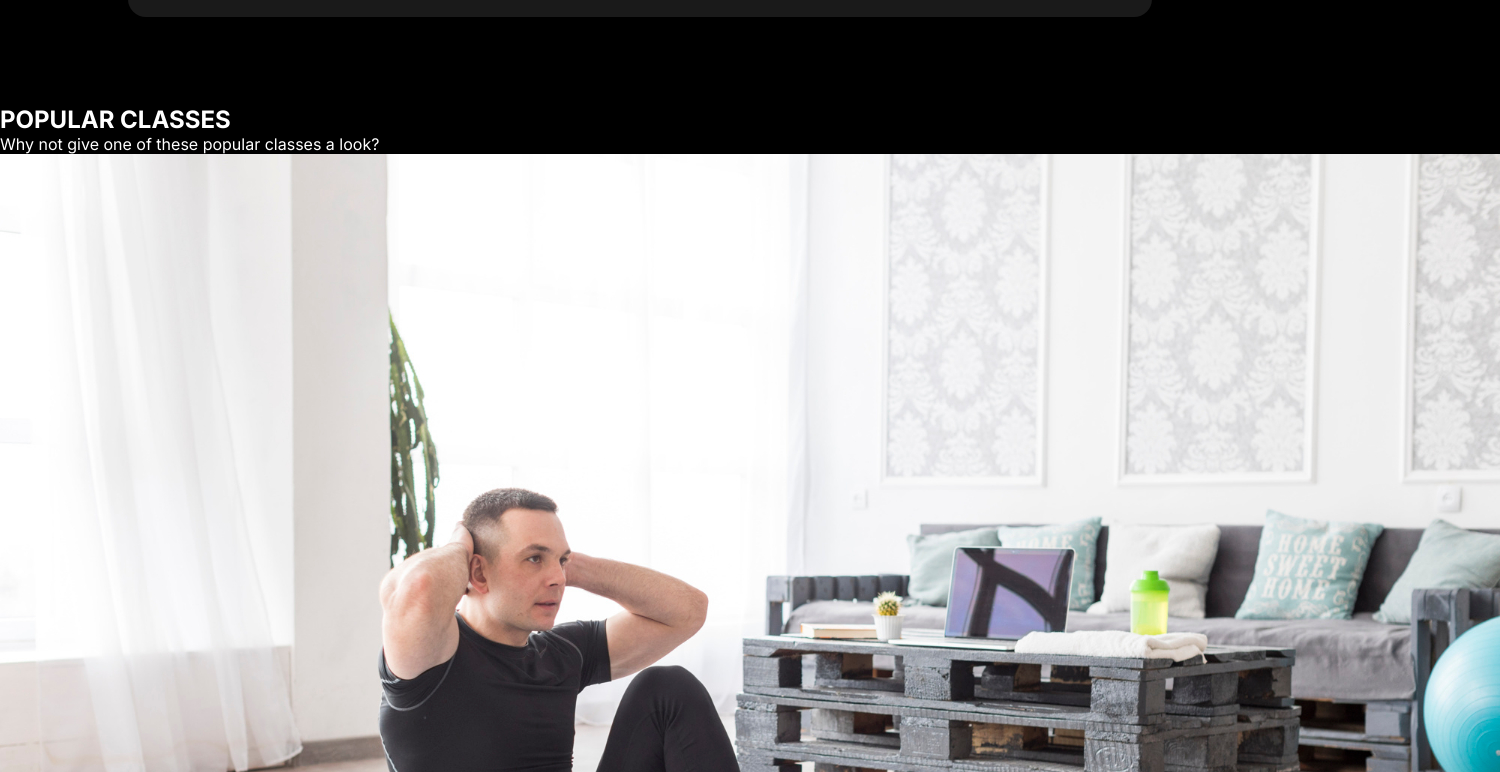
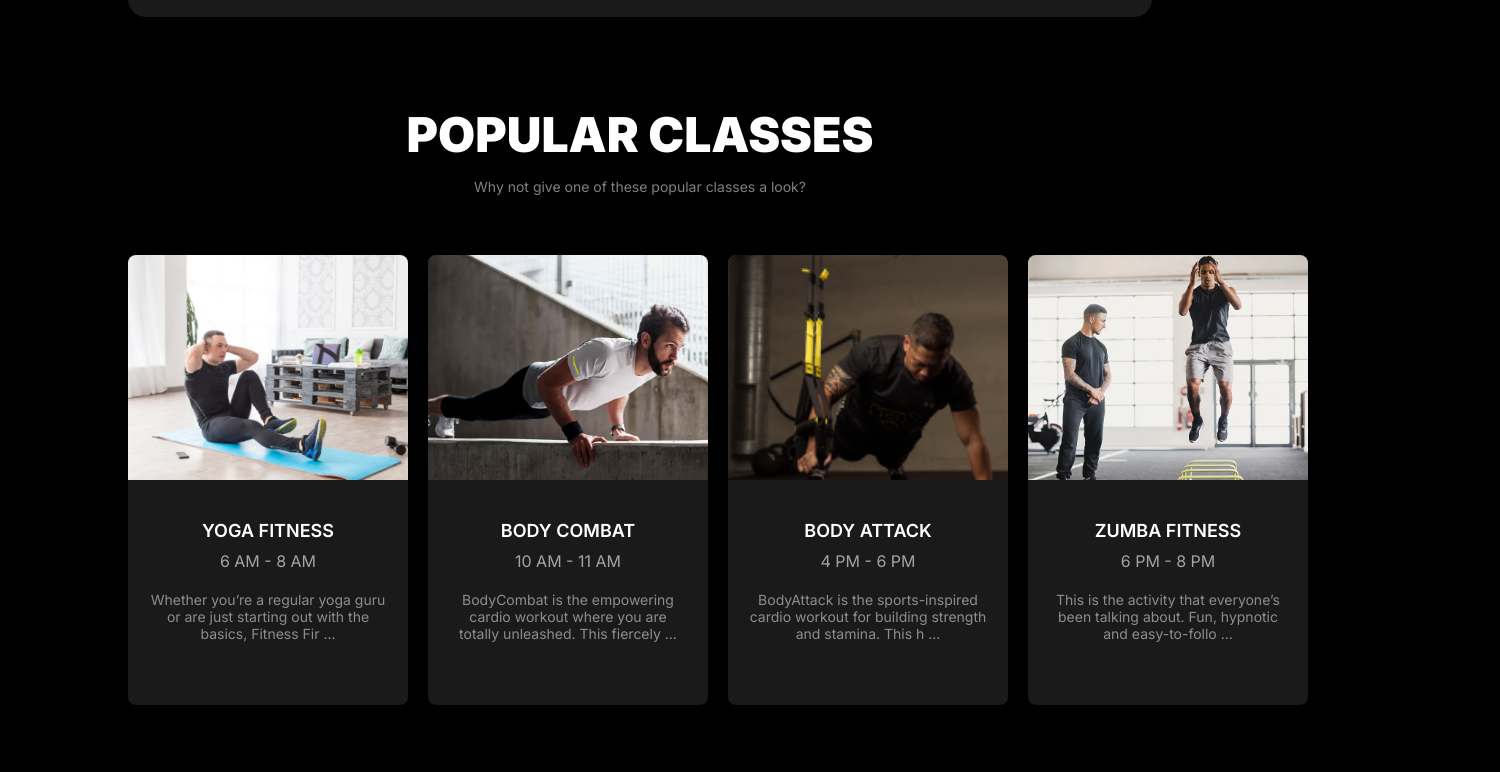
Before and after one commit to hkrobinbrother/Assigment-02, a plain HTML site: page index.html in a window 1280 px wide. Shown: the part 3628-4400 px from the top of the page, 1500 px wide, since content can reach past the window. Drawn offline with Linux system fonts and the light colour scheme; a web font is replaced by a local one.

Commit message:
add all of my code

```diff
--- a/index.html
+++ b/index.html
@@ -250,16 +250,16 @@
             </div>
         </section>
  <!--  -----------------------our classes section --------------------- -->
-     <section class="our-classes-section">
-                <div class="class-section-tittle">
+     <section class="our-classes-container">
+                <div class="class-section-content">
                     <h1>POPULAR CLASSES</h1>
                     <p>Why not give one of these popular classes a look?</p>
                 </div>
-                <div class="our-class">
-                    <div class="class-routin">
-                        <div class="sub-routin">
+                <div class="class-our">
+                    <div class="routin-class">
+                        <div class="routin-sub">
                             <img src="./images/exercise6.jpg" alt="">
-                            <div class="routin-content">
+                            <div class="routin-container">
                                 <h1>YOGA FITNESS</h1>
                                 <h4>6 AM - 8 AM</h4>
                                 <p>Whether you’re a regular yoga guru or are just starting out with the basics, Fitness Fir
@@ -268,10 +268,10 @@
                             </div>
                         </div>
                     </div>
-                    <div class="class-routin">
-                        <div class="sub-routin">
+                    <div class="routin-class">
+                        <div class="routin-sub">
                             <img src="./images/exercise2.png" alt="">
-                            <div class="routin-content">
+                            <div class="routin-container">
                                 <h1>BODY COMBAT</h1>
                                 <h4>10 AM - 11 AM</h4>
                                 <p>BodyCombat is the empowering cardio workout where you are totally unleashed. This
@@ -280,10 +280,10 @@
                             </div>
                         </div>
                     </div>
-                    <div class="class-routin">
-                        <div class="sub-routin">
+                    <div class="routin-class">
+                        <div class="routin-sub">
                             <img src="images/image 3.png" alt="">
-                            <div class="routin-content">
+                            <div class="routin-container">
                                 <h1>BODY ATTACK</h1>
                                 <h4>4 PM - 6 PM</h4>
                                 <p>BodyAttack is the sports-inspired cardio workout for building strength and stamina. This
@@ -292,10 +292,10 @@
                             </div>
                         </div>
                     </div>
-                    <div class="class-routin">
-                        <div class="sub-routin">
+                    <div class="routin-class">
+                        <div class="routin-sub">
                             <img src="images/exercise3.png" alt="">
-                            <div class="routin-content">
+                            <div class="routin-container">
                                 <h1>ZUMBA FITNESS</h1>
                                 <h4>6 PM - 8 PM</h4>
                                 <p>This is the activity that everyone’s been talking about. Fun, hypnotic and easy-to-follo
--- a/style.css
+++ b/style.css
@@ -506,3 +506,74 @@ header {
     bottom: 17px;
     left: 19px;
 }
+
+/* -----------------------our classes section --------------------- */
+.our-classes-container{
+    max-width: 80%;
+    margin: 0 auto;
+}
+.class-section-content h1{
+    font-size: 3rem;
+    font-weight: 900;
+    color: #fff;
+    margin-bottom: 14px;
+    text-align: center;
+}
+.class-section-content p{
+    font-size: 0.875rem;
+    color: rgba(255, 255, 255, 0.5);
+    text-align: center;
+}
+.class-our{
+    margin-top: 60px;
+    display: grid;
+    grid-template-columns: repeat(4, 1fr);
+    gap: 20px;
+    margin-bottom: 88px;
+}
+.routin-class{
+    display: flex;
+    align-items: center;
+    justify-content: center;
+
+}
+.routin-sub{
+    width: 280px;
+    height: 450px;
+    display: flex;
+    flex-direction: column;
+    align-items: center;
+    background-color: rgba(255, 255, 255, 0.1);
+    border-radius: 8px;
+    overflow: hidden;
+}
+.routin-sub img{
+    width: 280px;
+    height: 50%;
+    object-fit: cover;
+}
+.routin-container{
+    height: 50%;
+    padding: 20px;
+}
+.routin-container h1{
+    font-size: 1.125rem;
+    font-weight: 600;
+    color: #fff;
+    text-align: center;
+    margin-top: 20px;
+}
+.routin-container h4{
+    font-size: 1rem;
+    color: rgba(255, 255, 255, 0.6);
+    text-align: center;
+    font-weight: 400;
+    margin: 10px auto 20px auto;
+}
+.routin-container p{
+    max-width: 250px;
+    font-size: 0.875rem;
+    color: rgba(255, 255, 255, 0.5);
+    text-align: center;
+    margin-bottom: 30px;
+}
```
